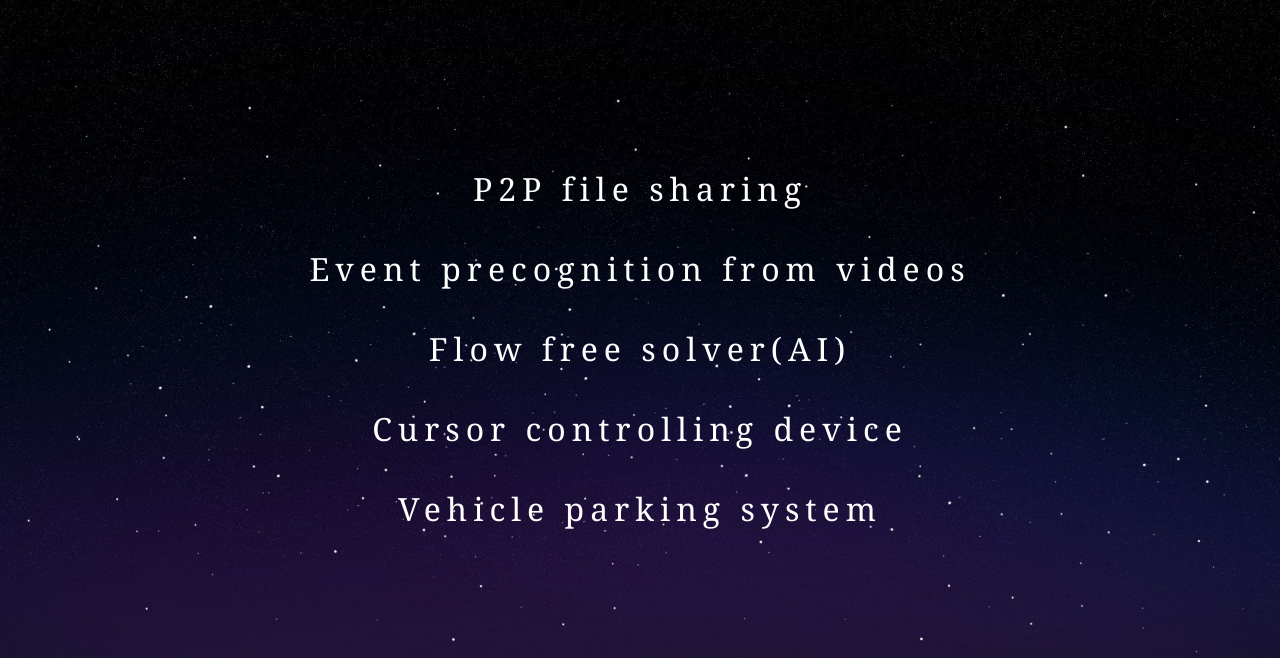
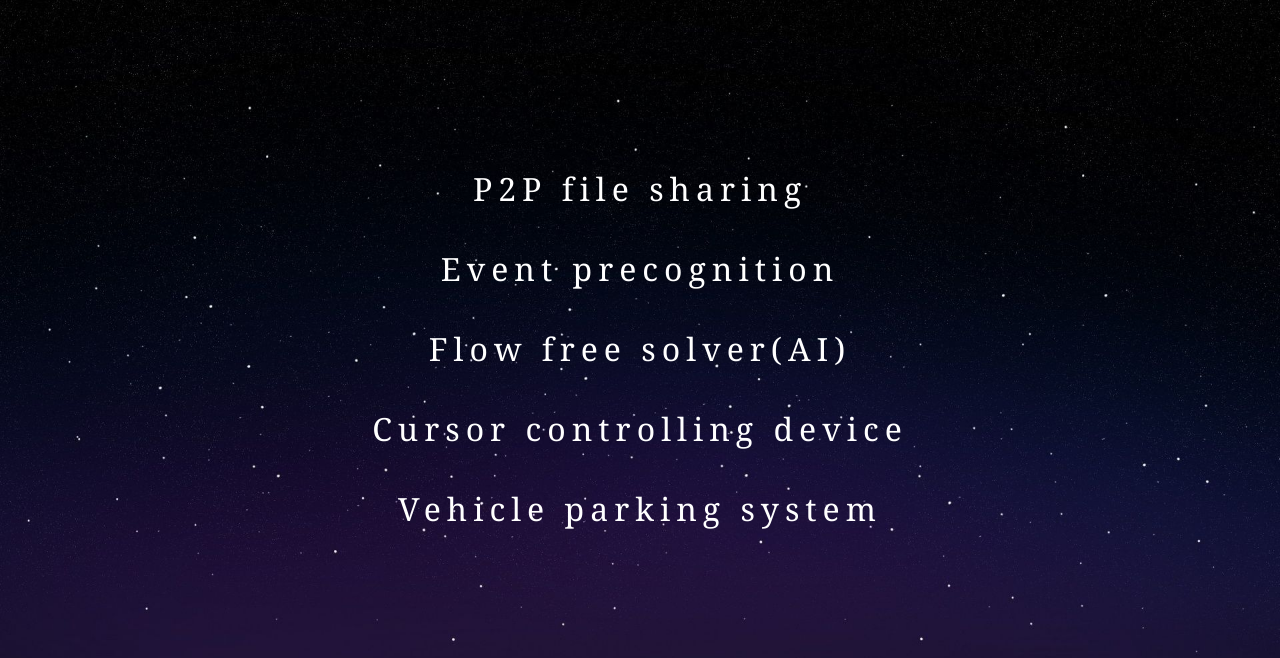
Before and after one commit to jpvaishnav/jpvaishnav.github.io, a plain HTML site: page project.html in a window 1280 px wide. Shown: the top 658 px of the page. Drawn offline with nearby package versions, Linux system fonts and the light colour scheme.

Commit message:
Add files via upload

```diff
--- a/project.html
+++ b/project.html
@@ -277,7 +277,7 @@
 
   		<a href="https://github.com/jpvaishnav/Event-Precognition-From-videos">
   		<div class="caption1">
-  			<span class="border" data-wow-delay="0.6s">Event precognition from videos</span>
+  			<span class="border" data-wow-delay="0.6s">Event precognition</span>
   		</div>
   		</a>
 
```
